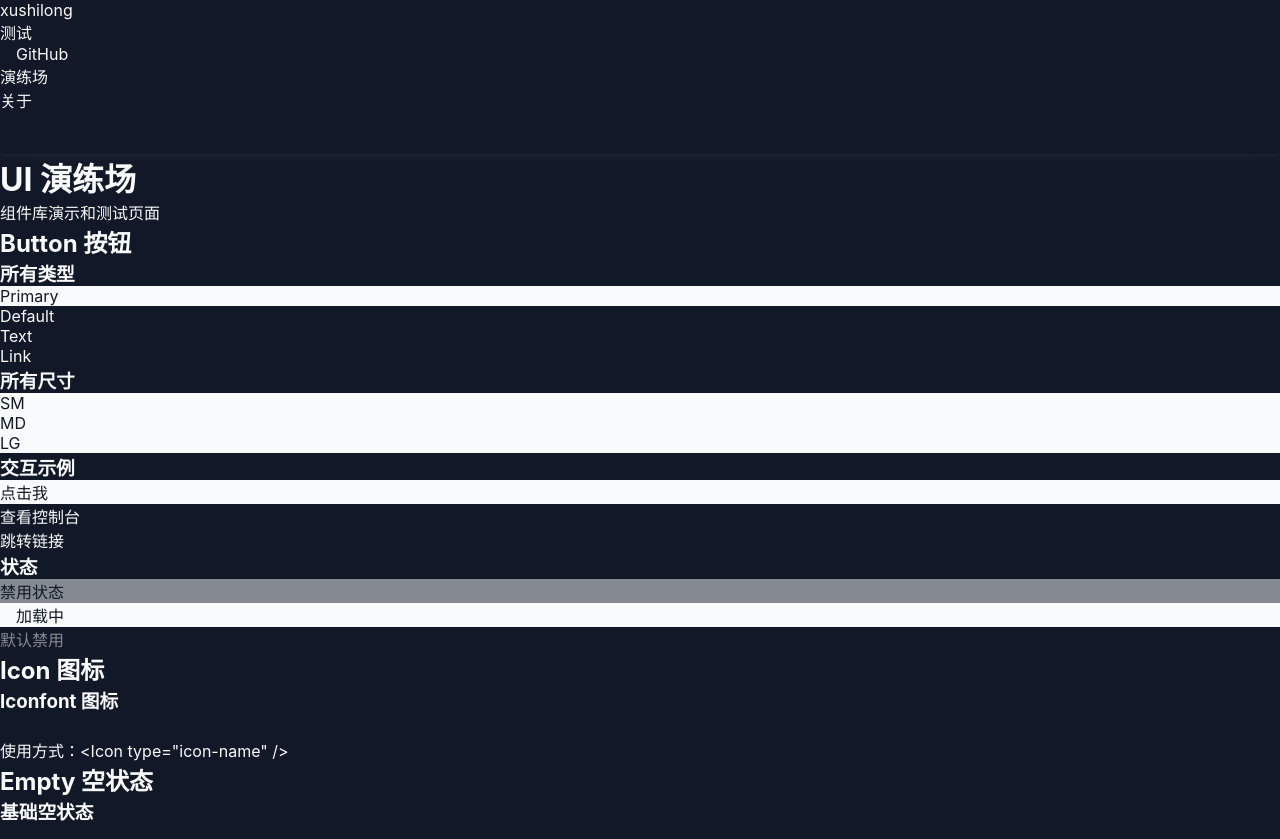
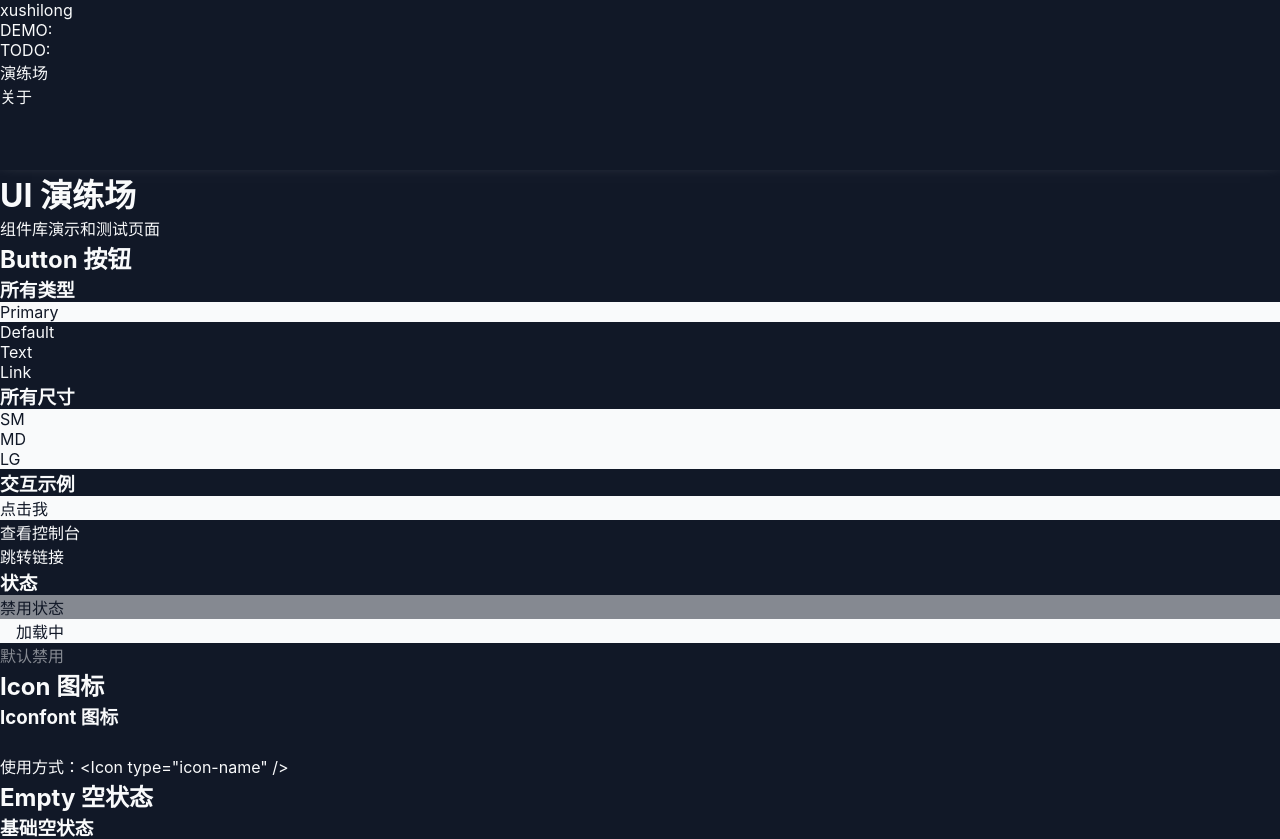
Before and after one commit to xzboss/boke, a Next.js app: page /ui in a window 1280 px wide. Shown: the top 839 px of the page. Built offline with nearby package versions, Linux system fonts and the light colour scheme.

Commit message:
feat: ui

```diff
--- a/src/app/blog/[slug]/page.tsx
+++ b/src/app/blog/[slug]/page.tsx
@@ -1,5 +1,4 @@
 import { blog as blogInstance } from "@/lib/blog";
-import { notFound } from "next/navigation";
 import { Empty } from "@/components/Empty";
 import { MdHtmlViewer } from "@/components/MdHtmlViewer";
 
--- a/src/components/layout/Header.tsx
+++ b/src/components/layout/Header.tsx
@@ -1,6 +1,6 @@
 'use client';
 
-import { useMemo, useRef } from 'react';
+import { useRef } from 'react';
 import Button from '../Button';
 import Icon from '../Icon';
 import Select, { SelectRef } from '../Select';
@@ -28,7 +28,7 @@ export default function Header() {
 
   return (
     <header
-      className="fixed top-0 left-0 right-0 w-full z-1000 px-4 py-2"
+      className="fixed top-0 left-0 right-0 w-full z-1000 py-2"
       style={{
         backgroundColor: theme === 'dark' ? '#111827' : '#f9fafb',
         boxShadow: `0 -17px 20px ${colorSchemePresets[colorScheme]?.color}`,
@@ -42,13 +42,12 @@ export default function Header() {
 
         {/* 右侧导航菜单和操作区域 */}
         <div className="flex items-center gap-2">
-          <Button type="text" size="sm" href="/blog">
-            测试
+          <Button type="text" size="sm" href="/">
+            DEMO:
           </Button>
 
-          <Button type="text" size="sm" href="https://github.com">
-            <Icon type="icon-github" style={{ fontSize: '16px' }} />
-            GitHub
+          <Button type="text" size="sm" href="/blog">
+            TODO:
           </Button>
 
           <Button type="text" size="sm" href="/ui">
@@ -57,6 +56,10 @@ export default function Header() {
 
           <Button type="text" size="sm" href="/about">
             关于
+          </Button>
+
+          <Button type="text" size="sm" href="https://github.com">
+            <Icon type="icon-github" style={{ fontSize: '16px' }} />
           </Button>
 
           {/* 主题颜色选择器 */}
```
